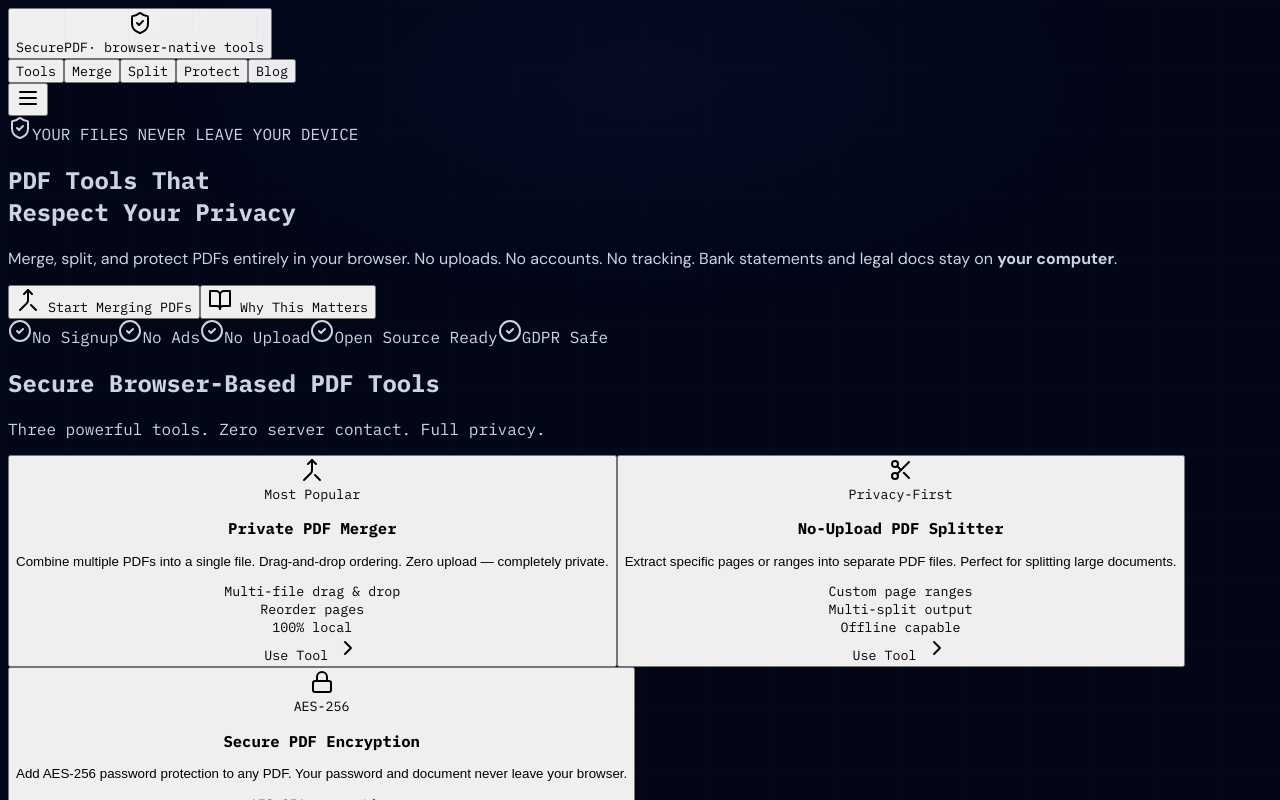
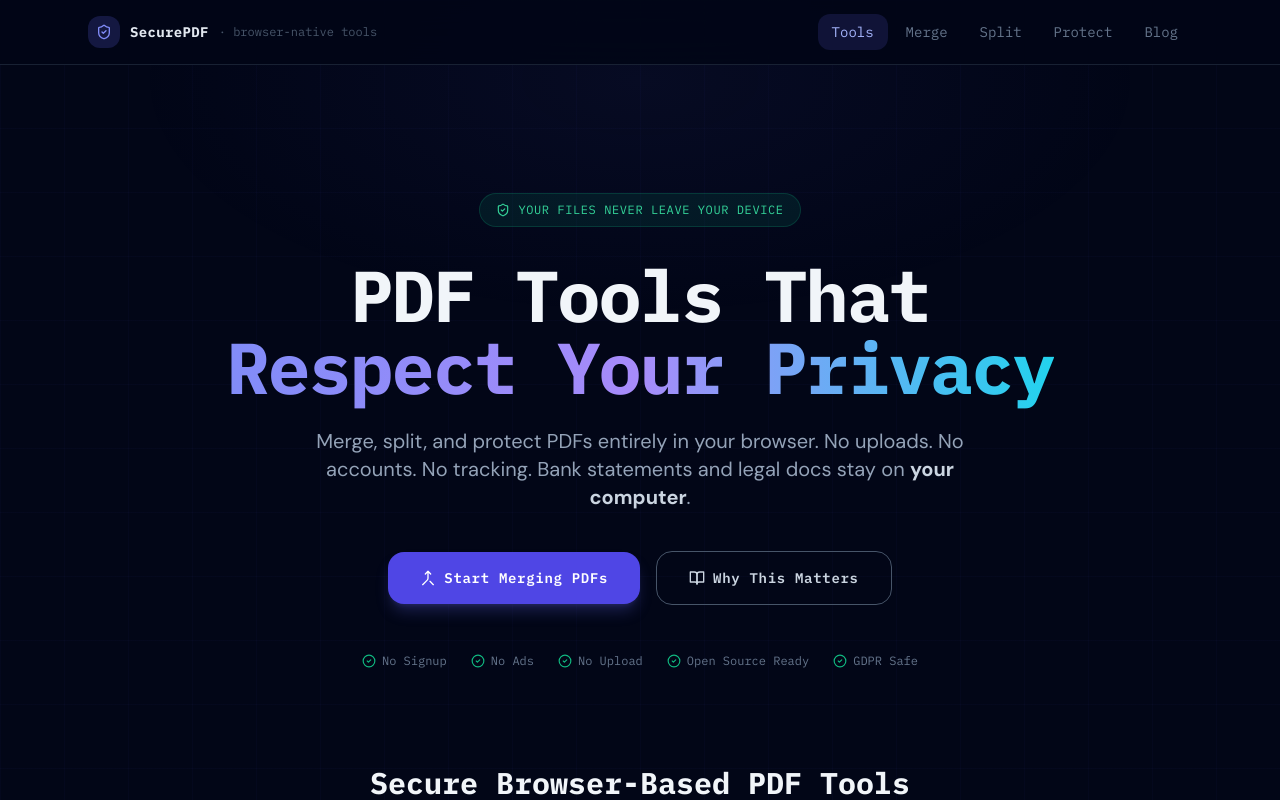
Before and after one commit to marothegoat/securepdf-tools, a Next.js app: page / in a window 1280 px wide. Shown: the top 800 px of the page. Built offline with nearby package versions, Linux system fonts and the light colour scheme.

Commit message:
Update layout.tsx

```diff
--- a/app/layout.tsx
+++ b/app/layout.tsx
@@ -1,3 +1,12 @@
+import type { Metadata } from "next";
+import "./globals.css";
+
+export const metadata: Metadata = {
+  title: "SecurePDF Tools — Private Browser-Based PDF Tools",
+  description:
+    "Merge, split, and protect PDFs entirely in your browser. No uploads. No accounts. Files never leave your device.",
+};
+
 export default function RootLayout({
   children,
 }: {
```
